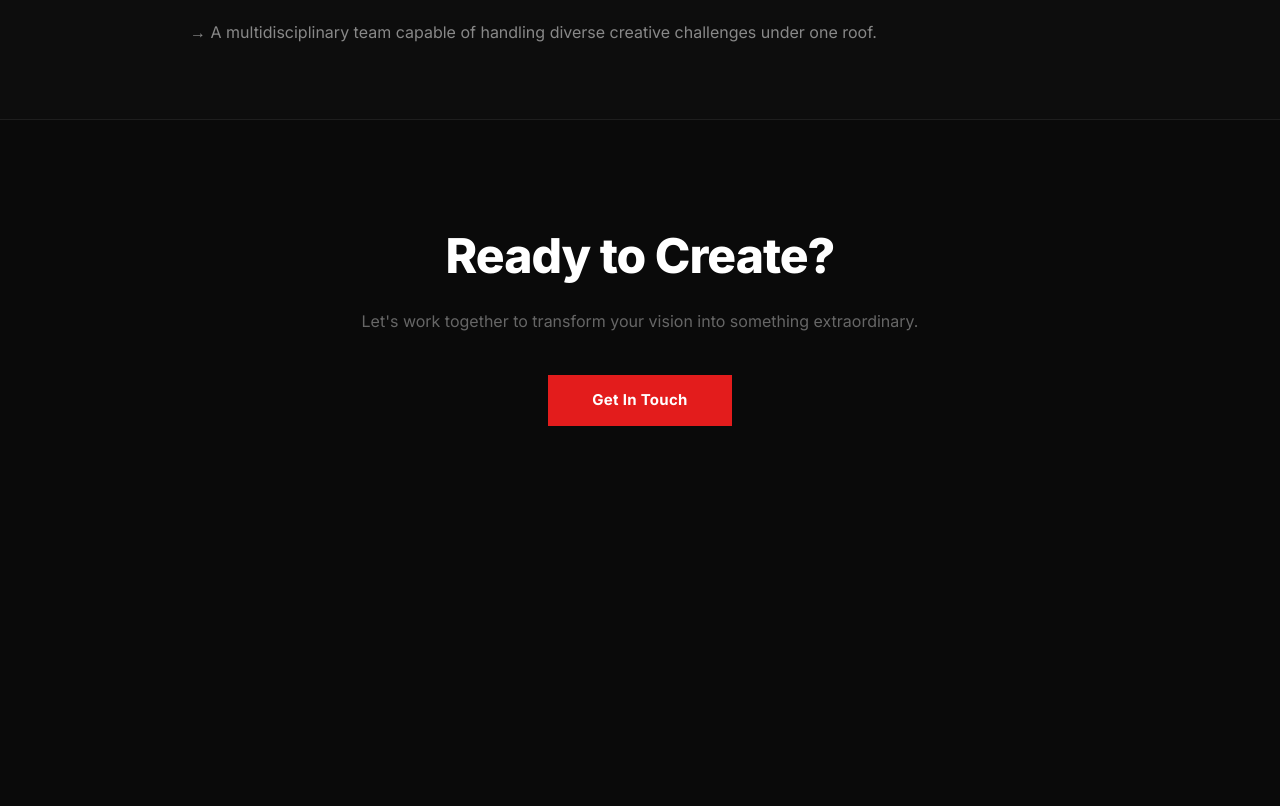
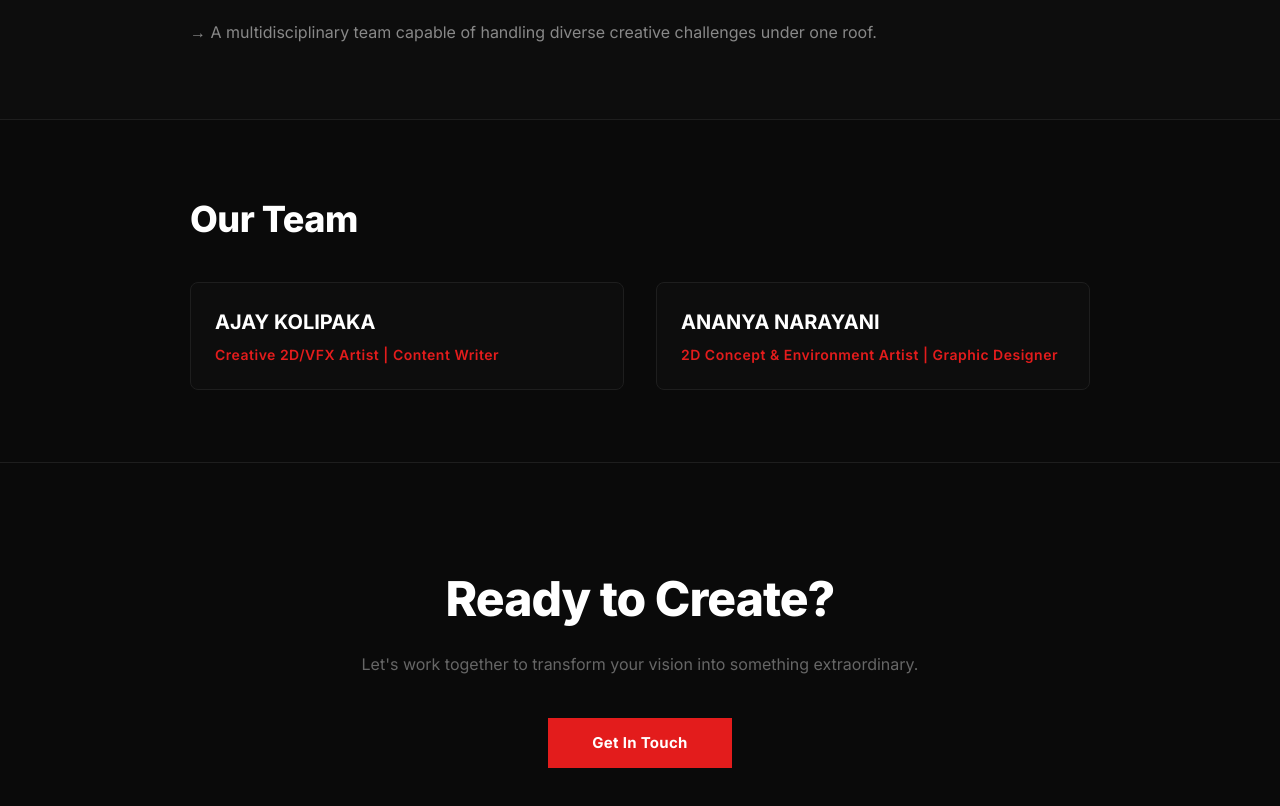
Before and after one commit to raghava4272/AJ-AN, a Next.js app: page /about in a window 1280 px wide. Shown: the part 1742-2548 px from the top of the page. Before the commit the page ends 2268 px from the top, so only its background shows below. Built offline with nearby package versions, Linux system fonts and the light colour scheme.

Commit message:
feat: add team profiles to about page

```diff
--- a/app/about/page.tsx
+++ b/app/about/page.tsx
@@ -105,6 +105,49 @@ export default function About() {
         </section>
       ))}
 
+
+      {/* Our Team Section */}
+      <section style={{ padding: '72px 32px', borderBottom: '1px solid #1e1e1e', background: '#0a0a0a' }}>
+        <div style={{ maxWidth: '900px', margin: '0 auto' }}>
+          <motion.div
+            initial={{ opacity: 0, y: 20 }}
+            whileInView={{ opacity: 1, y: 0 }}
+            transition={{ duration: 0.6 }}
+            viewport={{ once: true }}
+          >
+            <h2 style={{ fontSize: 'clamp(24px, 3vw, 36px)', fontWeight: 800, marginBottom: '36px', letterSpacing: '-0.5px' }}>
+              Our Team
+            </h2>
+            <div style={{ display: 'grid', gridTemplateColumns: '1fr 1fr', gap: '32px' }} className="team-grid">
+              {/* Member 1 */}
+              <div style={{ padding: '24px', background: '#0d0d0d', border: '1px solid #1e1e1e', borderRadius: '8px' }}>
+                <h3 style={{ fontSize: '20px', fontWeight: 700, color: '#fff', marginBottom: '8px' }}>AJAY KOLIPAKA</h3>
+                <p style={{ fontSize: '14px', color: '#e31c1c', fontWeight: 600, letterSpacing: '0.5px', lineHeight: 1.4 }}>
+                  Creative 2D/VFX Artist | Content Writer
+                </p>
+              </div>
+
+              {/* Member 2 */}
+              <div style={{ padding: '24px', background: '#0d0d0d', border: '1px solid #1e1e1e', borderRadius: '8px' }}>
+                <h3 style={{ fontSize: '20px', fontWeight: 700, color: '#fff', marginBottom: '8px' }}>ANANYA NARAYANI</h3>
+                <p style={{ fontSize: '14px', color: '#e31c1c', fontWeight: 600, letterSpacing: '0.5px', lineHeight: 1.4 }}>
+                  2D Concept & Environment Artist | Graphic Designer
+                </p>
+              </div>
+            </div>
+          </motion.div>
+        </div>
+      </section>
+
+      <style>{`
+        @media (max-width: 640px) {
+          .team-grid {
+            grid-template-columns: 1fr !important;
+            gap: 20px !important;
+          }
+        }
+      `}</style>
+
       {/* CTA */}
       <section style={{ padding: '100px 32px', textAlign: 'center' }}>
         <motion.div
```
